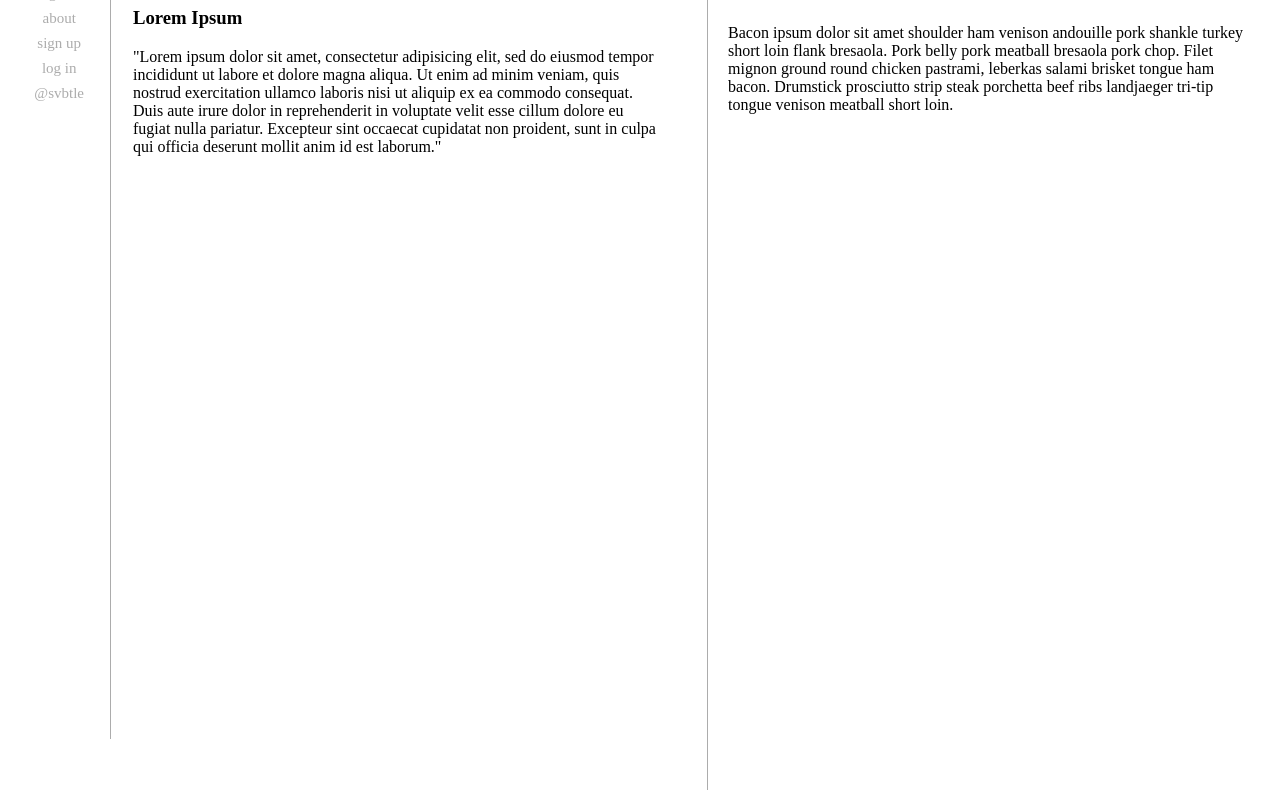
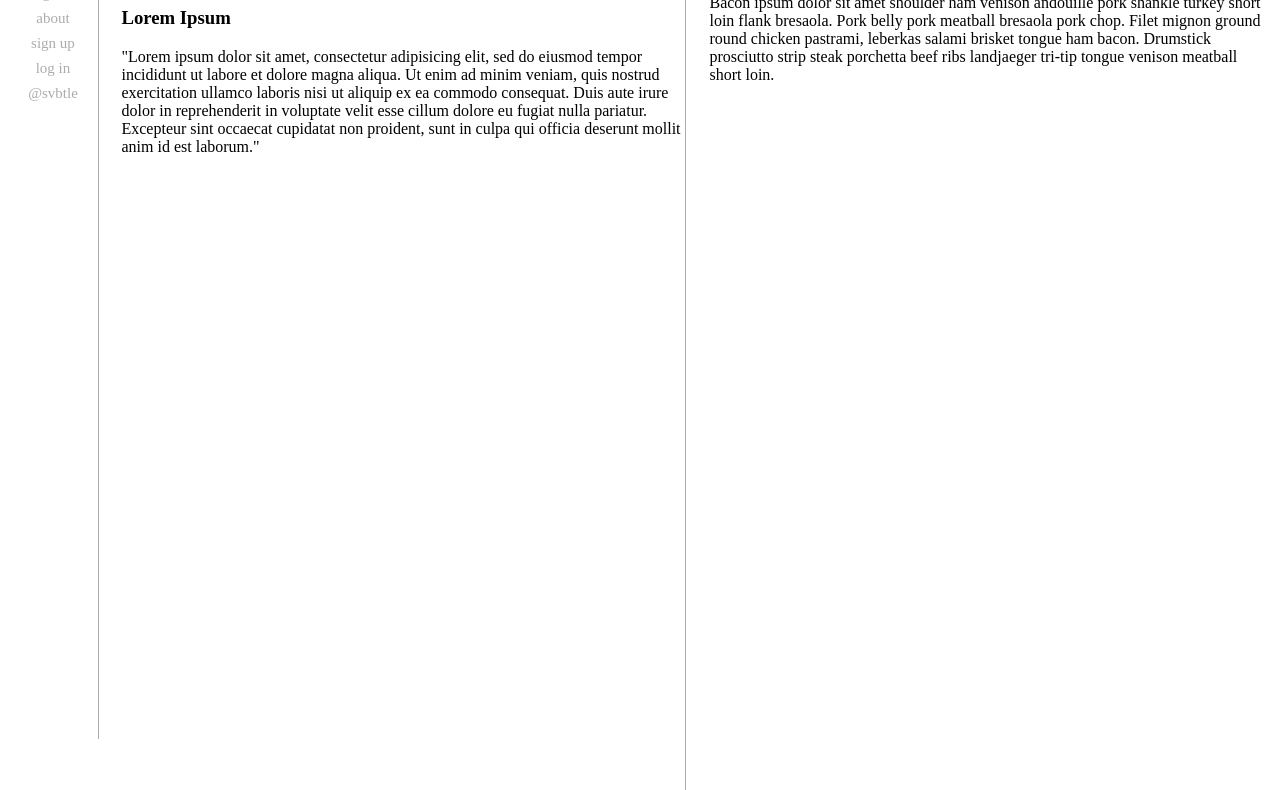
Before and after one commit to jesmac87/Svbtle-Clone, a plain HTML site: page index.html in a window 1280 px wide. Shown: the part 81-871 px from the top of the page. Drawn offline with Linux system fonts and the light colour scheme; a web font is replaced by a local one.

Commit message:
More tweaking.

```diff
--- a/stylesheet.css
+++ b/stylesheet.css
@@ -1,9 +1,9 @@
 /*Media Screen*/
-@media screen and (min-width: 600px){
+/*@media screen and (min-width: 600px){
 	.right_column{
 		display: inline-block;
 	}
-}
+}*/
 
 
 body{
@@ -22,7 +22,7 @@ aside{
 	/*background-color: blue;*/
 	padding-top: 20px;
 	position: fixed;
-	width: 8%;
+	width: 90px;
 	text-align: center;
 	height: 100%;
 	border-right: 1px solid;
@@ -33,17 +33,20 @@ aside{
 }
 
 .right_column{
-	/*background-color: blue;*/
-	width: 46%;
-	float: right;
-	height: 840px;
+
+	width: 47%;
+	float: left;
+	padding-left: 2%;
 	border-left: 1px solid #acacac;
-	padding: 30px 20px 30px 20px;
+	height: 100%;
+
 }
 
 .left_column{
-	width: 46%;
+
+	width: 48%;
 	float: left;
+	padding-left: 2%;
 }
 
 footer{
@@ -53,6 +56,7 @@ footer{
 	border-top: 1px solid #acacac;
 	position: relative;
 	background-color: white;
+	bottom: -8px;
 }
 
 #logo{
@@ -78,7 +82,9 @@ li{
 }
 
 .main_content{
-	margin-left: 125px;
+	margin-left: 90px;
 	height: 900px;
+	/*padding-left: 5px;
+	padding-right: 5px;*/
 	/*background-color: green;*/
 }
```
